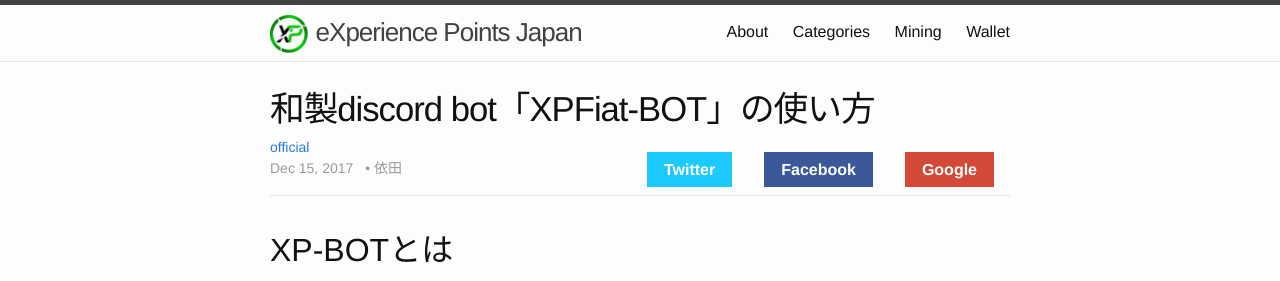
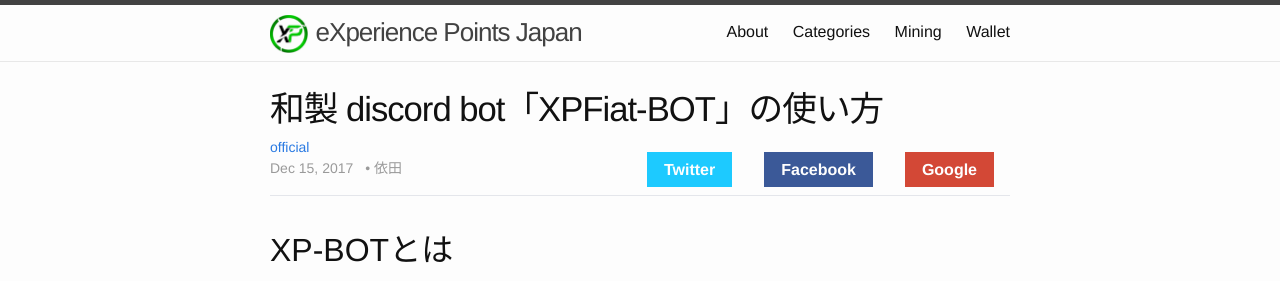
Before and after one commit to xpjp/xpjp.github.io, a Jekyll site: the page built from _posts/2017-12-16-discordXPFiatbot.markdown, in a window 1280 px wide. Shown: the top 281 px of the page. Built offline with Jekyll 4.4.1, drawn with Linux system fonts in a browser that asks for light colours.

Commit message:
no message

```diff
--- a/_posts/2017-12-16-discordXPFiatbot.markdown
+++ b/_posts/2017-12-16-discordXPFiatbot.markdown
@@ -1,6 +1,6 @@
 ---
 layout: post
-title:  "和製discord bot「XPFiat-BOT」の使い方"
+title:  "和製 discord bot「XPFiat-BOT」の使い方"
 date:   2017-12-16 1:00:00 +0900
 categories: official
 author: 依田
```
Also changed, not shown: 1 other file.
